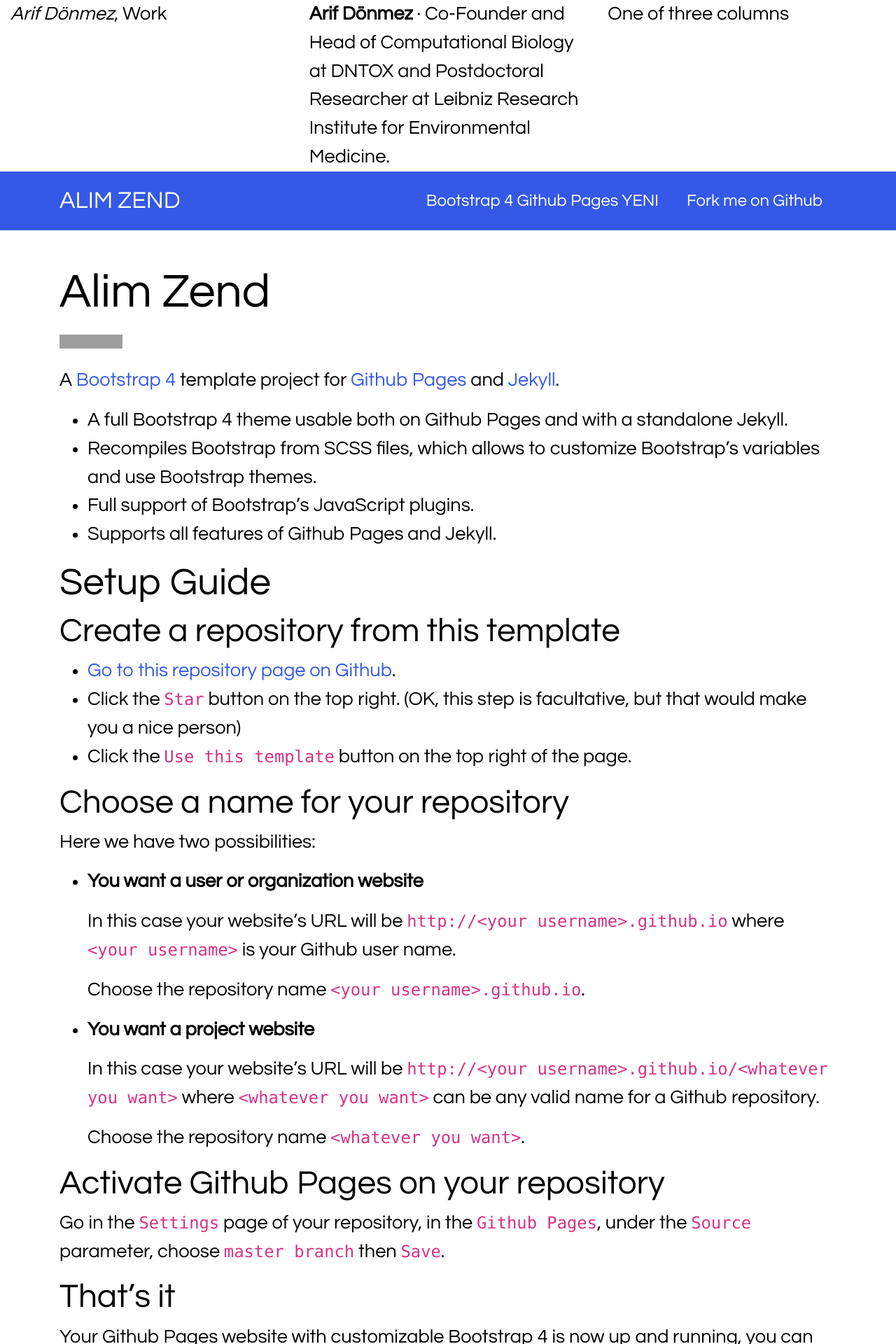
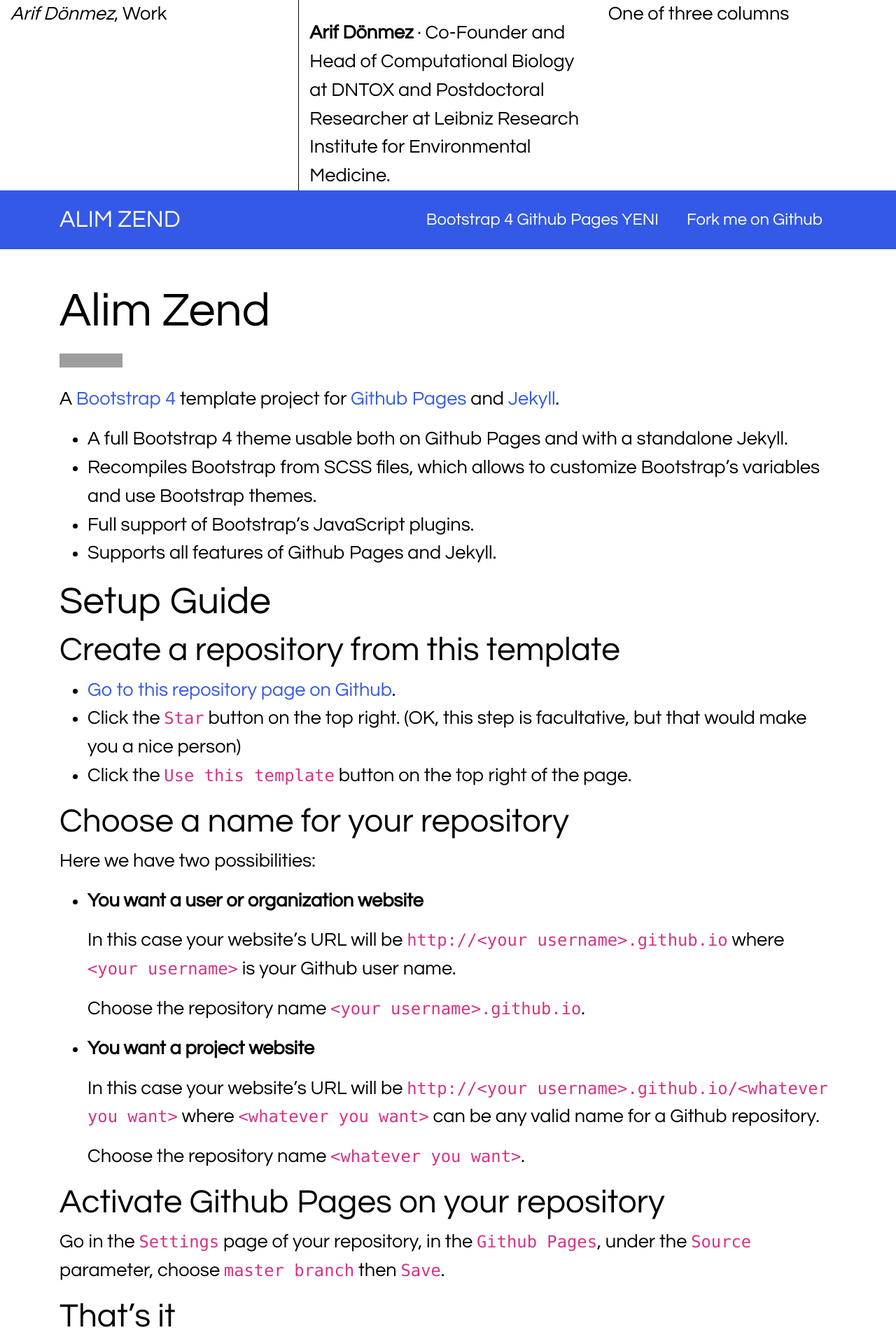
Before and after one commit to alim-zend/alim-zend.github.io, a Jekyll site: the page built from index.md, in a window 1280 px wide. Shown: the top 1920 px of the page at 70% size. Built offline with Jekyll 4.4.1, drawn with Linux system fonts in a browser that asks for light colours; grey boxes are pictures that could not be loaded.

Commit message:
Update header.html

```diff
--- a/_includes/header.html
+++ b/_includes/header.html
@@ -4,7 +4,7 @@
       <div class="col-sm">
           <i>Arif Dönmez</i>, Work
       </div>
-      <div class="col-sm">
+      <div class="col-sm" style="border-width: thin;border-left-style: solid;padding-top: 1em;">
         <b>Arif Dönmez</b> · Co-Founder and Head of Computational Biology at DNTOX and Postdoctoral Researcher at Leibniz Research Institute for Environmental Medicine.
       </div>
       <div class="col-sm">
```
